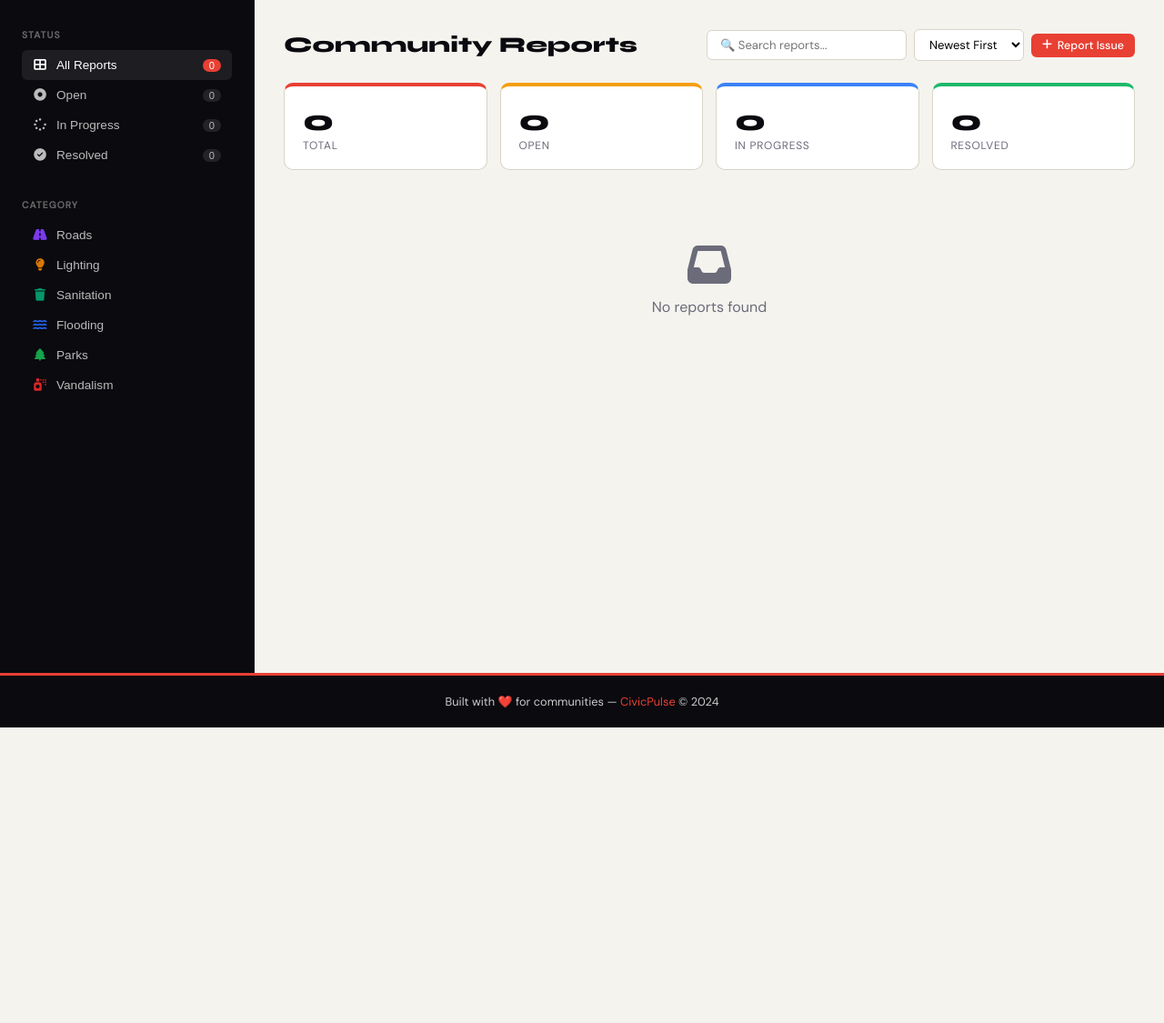
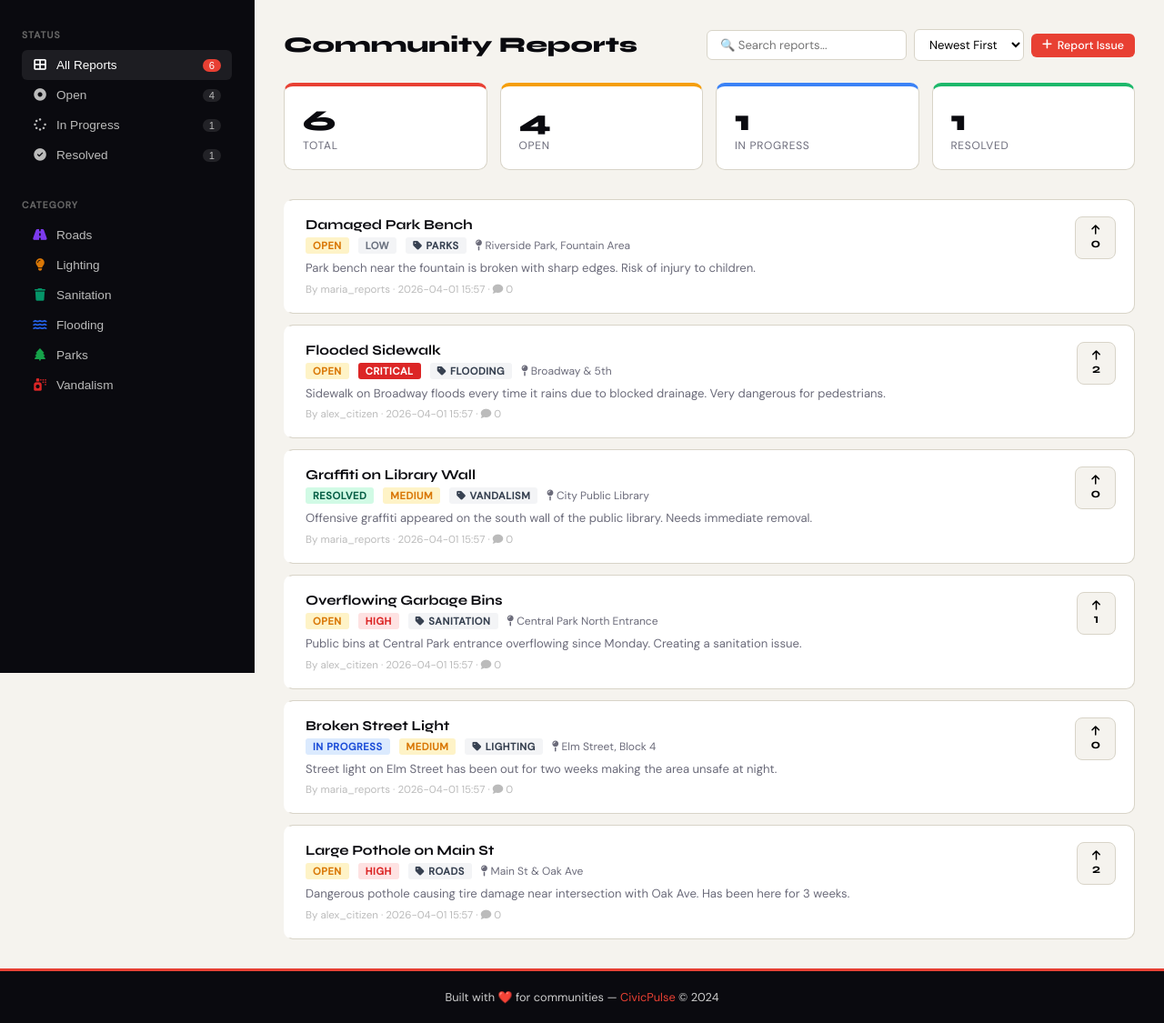
Before and after one commit to gvksai2007/civic-pulse, a Flask app: page /dashboard in a window 1280 px wide. Shown: the part 60-1185 px from the top of the page at 91% size. Before the commit the page ends 860 px from the top, so only its background shows below. Run offline with Flask 3, Linux system fonts and the light colour scheme; data that the repository does not hold is empty.

Commit message:
updated files

```diff
--- a/app.py
+++ b/app.py
@@ -10,6 +10,8 @@ app = Flask(__name__)
 app.config['SECRET_KEY'] = os.environ.get('SECRET_KEY', 'civic-report-secret-key-2024')
 app.config['SQLALCHEMY_DATABASE_URI'] = 'sqlite:///civic_reports.db'
 app.config['SQLALCHEMY_TRACK_MODIFICATIONS'] = False
+app.config['SESSION_COOKIE_SAMESITE'] = 'Lax'
+app.config['SESSION_COOKIE_HTTPONLY'] = True
 
 db = SQLAlchemy(app)
 
@@ -264,8 +266,37 @@ def get_stats():
 
 # ─── SEED DATA ───────────────────────────────────────────────────────────────
 
+def seed_data():
+    if User.query.count() > 0:
+        return
+    u1 = User(username='alex_citizen', email='alex@city.com')
+    u1.set_password('password123')
+    u2 = User(username='maria_reports', email='maria@city.com')
+    u2.set_password('password123')
+    db.session.add_all([u1, u2])
+    db.session.commit()
+
+    sample_reports = [
+        Report(title='Large Pothole on Main St', description='Dangerous pothole causing tire damage near intersection with Oak Ave. Has been here for 3 weeks.', category='roads', priority='high', status='open', location='Main St & Oak Ave', latitude=40.7128, longitude=-74.0060, user_id=u1.id),
+        Report(title='Broken Street Light', description='Street light on Elm Street has been out for two weeks making the area unsafe at night.', category='lighting', priority='medium', status='in_progress', location='Elm Street, Block 4', latitude=40.7148, longitude=-74.0080, user_id=u2.id),
+        Report(title='Overflowing Garbage Bins', description='Public bins at Central Park entrance overflowing since Monday. Creating a sanitation issue.', category='sanitation', priority='high', status='open', location='Central Park North Entrance', latitude=40.7168, longitude=-74.0040, user_id=u1.id),
+        Report(title='Graffiti on Library Wall', description='Offensive graffiti appeared on the south wall of the public library. Needs immediate removal.', category='vandalism', priority='medium', status='resolved', location='City Public Library', latitude=40.7108, longitude=-74.0070, user_id=u2.id),
+        Report(title='Flooded Sidewalk', description='Sidewalk on Broadway floods every time it rains due to blocked drainage. Very dangerous for pedestrians.', category='flooding', priority='critical', status='open', location='Broadway & 5th', latitude=40.7138, longitude=-74.0050, user_id=u1.id),
+        Report(title='Damaged Park Bench', description='Park bench near the fountain is broken with sharp edges. Risk of injury to children.', category='parks', priority='low', status='open', location='Riverside Park, Fountain Area', latitude=40.7158, longitude=-74.0090, user_id=u2.id),
+    ]
+    db.session.add_all(sample_reports)
+    db.session.commit()
+
+    for uid, rid in [(u1.id, 1), (u2.id, 1), (u1.id, 3), (u2.id, 5), (u1.id, 5)]:
+        db.session.add(Vote(user_id=uid, report_id=rid))
+    db.session.commit()
+
+
+# ── This runs on both "python app.py" AND gunicorn ──
+with app.app_context():
+    db.create_all()
+    seed_data()
+
 if __name__ == '__main__':
-    with app.app_context():
-        db.create_all()
     port = int(os.environ.get('PORT', 5000))
     app.run(host='0.0.0.0', port=port, debug=False)
--- a/templates/base.html
+++ b/templates/base.html
@@ -261,7 +261,7 @@ function showToast(msg, type='success') {
 
 // ── API helper ──
 async function api(path, method='GET', body=null) {
-  const opts = { method, headers: {'Content-Type':'application/json'} };
+  const opts = { method, credentials: 'include', headers: {'Content-Type':'application/json'} };
   if (body) opts.body = JSON.stringify(body);
   const r = await fetch(path, opts);
   return r.json();
--- a/templates/index.html
+++ b/templates/index.html
@@ -318,7 +318,7 @@
         <input type="hidden" id="hs-lat">
         <input type="hidden" id="hs-lng">
       </div>
-      <button class="btn btn-primary" style="width:100%" onclick="submitHomeReport()">
+      <button class="btn btn-primary" style="width:100%" onclick="submitHomeReport(event)">
         <i class="fas fa-paper-plane"></i> Submit Report
       </button>
     </div>
@@ -427,7 +427,7 @@ window.onAuthChange = () => {
   loadHomeReports();
 };
 
-async function submitHomeReport() {
+async function submitHomeReport(event) {
   const title    = document.getElementById('hs-title').value.trim();
   const desc     = document.getElementById('hs-desc').value.trim();
   const category = document.getElementById('hs-category').value;
```
